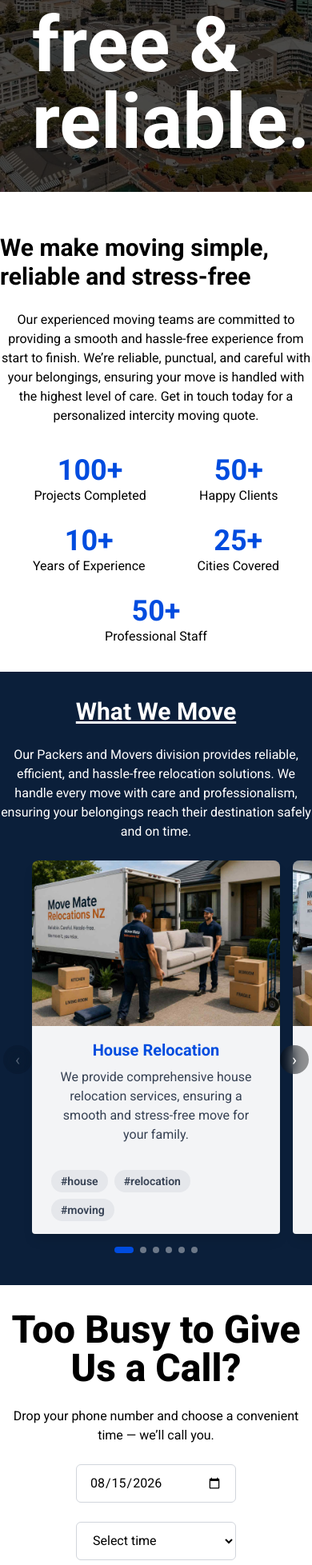
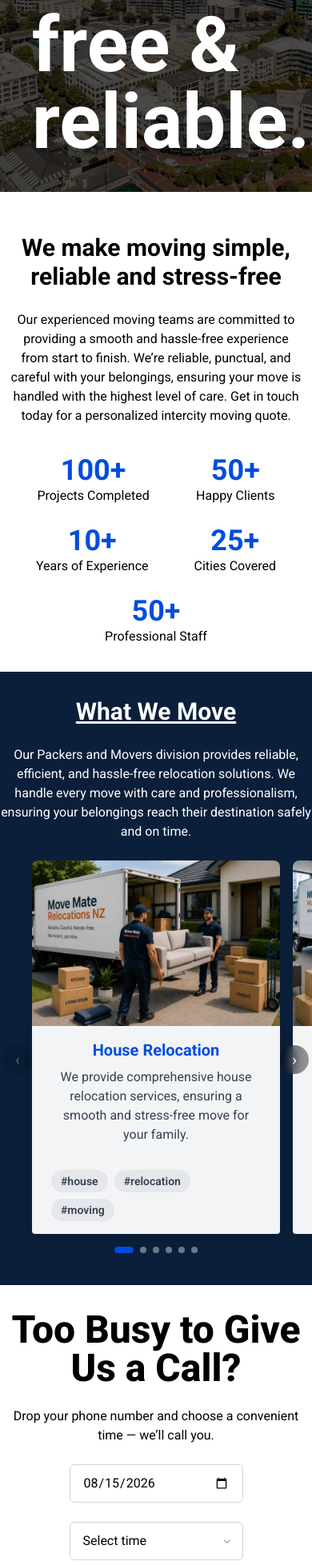
Before and after one commit to Gursimran-Singh-dcsa/move-mate, a Next.js app: page / in a window 390 px wide. Shown: the part 641-2598 px from the top of the page at 80% size. Built offline with nearby package versions, Linux system fonts and the light colour scheme.

Commit message:
Add: changes

```diff
--- a/shared/components/getACallback.tsx
+++ b/shared/components/getACallback.tsx
@@ -24,21 +24,22 @@ export const GetACallback = () => {
           }
         }}
       >
-        <div className="flex flex-wrap items-center justify-center gap-6  max-w-8xl px-2">
+        <div className="flex flex-col items-center justify-center gap-6 max-w-8xl px-2 lg:flex-row lg:flex-wrap">
           <input
             name="date"
             type="date"
             defaultValue={new Date().toLocaleDateString("en-CA")}
             required
             aria-label="Select a date for the callback"
-            className="border h-[3rem] border-gray-300 rounded-md px-4 py-2 w-[200px] focus:outline-none focus:ring-2 focus:ring-primary focus:border-transparent"
+            className="border h-[3rem] border-gray-300 rounded-md px-4 py-2 w-full lg:w-[200px] focus:outline-none focus:ring-2 focus:ring-primary focus:border-transparent"
           />
 
+          <div className="relative w-full lg:w-[200px]">
             <select
               name="timeSlot"
               required
               aria-label="Select a callback time"
-            className="border h-[3rem] border-gray-300 rounded-md px-4 py-2 w-[200px] focus:outline-none focus:ring-2 focus:ring-primary focus:border-transparent"
+              className="appearance-none border h-[3rem] border-gray-300 rounded-md px-4 py-2 w-full focus:outline-none focus:ring-2 focus:ring-primary focus:border-transparent pr-10"
             >
               <option value="">Select time</option>
               <option value="10:00-11:00">10:00 AM - 11:00 AM</option>
@@ -50,6 +51,20 @@ export const GetACallback = () => {
               <option value="16:00-17:00">4:00 PM - 5:00 PM</option>
               <option value="17:00-18:00">5:00 PM - 6:00 PM</option>
             </select>
+            <svg
+              className="pointer-events-none absolute right-3 top-1/2 -translate-y-1/2 h-4 w-4 text-gray-400"
+              xmlns="http://www.w3.org/2000/svg"
+              viewBox="0 0 20 20"
+              fill="currentColor"
+              aria-hidden="true"
+            >
+              <path
+                fillRule="evenodd"
+                d="M5.22 8.22a.75.75 0 0 1 1.06 0L10 11.94l3.72-3.72a.75.75 0 1 1 1.06 1.06l-4.25 4.25a.75.75 0 0 1-1.06 0L5.22 9.28a.75.75 0 0 1 0-1.06Z"
+                clipRule="evenodd"
+              />
+            </svg>
+          </div>
           <input
             name="phoneNumber"
             required
@@ -57,7 +72,7 @@ export const GetACallback = () => {
             placeholder="+64XXXXXXXXX"
             pattern="^(?:02\d{7,9}|\+642\d{7,9})$"
             title="Enter a valid New Zealand phone number"
-            className="border h-[3rem] border-gray-300 rounded-md px-4 py-2 w-[300px] focus:outline-none focus:ring-2 focus:ring-primary focus:border-transparent"
+            className="border h-[3rem] border-gray-300 rounded-md px-4 py-2 w-full lg:w-[300px] focus:outline-none focus:ring-2 focus:ring-primary focus:border-transparent"
             aria-label="Enter your phone number"
             aria-required="true"
             aria-describedby="phone-number-description"
@@ -66,7 +81,7 @@ export const GetACallback = () => {
             type="submit"
             aria-label="Request a call"
             aria-describedby="request-call-description"
-            className="cursor-pointer bg-primary h-[3rem] px-10 text-white font-bold py-2 px-4 rounded hover:bg-primary-dark transition-colors duration-300"
+            className="cursor-pointer bg-primary h-[3rem] px-10 text-white font-bold py-2 rounded w-full lg:w-auto hover:bg-primary-dark transition-colors duration-300"
           >
             Request A Call
           </button>
--- a/shared/components/services.tsx
+++ b/shared/components/services.tsx
@@ -57,13 +57,13 @@ const items = [
 export const Services = () => {
   const [current, setCurrent] = useState(0);
   const scrollRef = useRef<HTMLDivElement>(null);
+  const itemRefs = useRef<(HTMLDivElement | null)[]>([]);
 
   const scrollTo = (index: number) => {
-    const container = scrollRef.current;
-    if (!container) return;
-    container.scrollTo({
-      left: index * container.offsetWidth,
+    itemRefs.current[index]?.scrollIntoView({
       behavior: "smooth",
+      inline: "center",
+      block: "nearest",
     });
     setCurrent(index);
   };
@@ -74,8 +74,18 @@ export const Services = () => {
   const onScroll = () => {
     const container = scrollRef.current;
     if (!container) return;
-    const index = Math.round(container.scrollLeft / container.offsetWidth);
-    setCurrent(index);
+    const center = container.scrollLeft + container.offsetWidth / 2;
+    let closest = 0;
+    let minDist = Infinity;
+    itemRefs.current.forEach((el, i) => {
+      if (!el) return;
+      const dist = Math.abs(el.offsetLeft + el.offsetWidth / 2 - center);
+      if (dist < minDist) {
+        minDist = dist;
+        closest = i;
+      }
+    });
+    setCurrent(closest);
   };
 
   return (
@@ -92,15 +102,21 @@ export const Services = () => {
       </div>
 
       {/* Mobile carousel */}
-      <div className="relative w-full md:hidden">
+      <div className="relative w-full md:hidden scrollbar-hide">
         {/* Native-scrollable track with snap */}
         <div
           ref={scrollRef}
           onScroll={onScroll}
           className="flex overflow-x-auto snap-x snap-mandatory scrollbar-hide items-stretch gap-4 px-10 pb-8"
         >
-          {items.map((item, index) => (
-            <div key={index} className="w-full shrink-0 snap-center">
+          {items.map((item, i) => (
+            <div
+              key={item.imageAlt}
+              ref={(el) => {
+                itemRefs.current[i] = el;
+              }}
+              className="w-full shrink-0 snap-center"
+            >
               <ServicesComponent {...item} />
             </div>
           ))}
@@ -128,9 +144,9 @@ export const Services = () => {
 
         {/* Dots — overlaid at bottom */}
         <div className="absolute bottom-2 left-1/2 -translate-x-1/2 flex gap-2">
-          {items.map((_, i) => (
+          {items.map((item, i) => (
             <button
-              key={i}
+              key={item.imageAlt}
               onClick={() => scrollTo(i)}
               aria-label={`Go to slide ${i + 1}`}
               className={`h-2 rounded-full transition-all ${
@@ -143,8 +159,8 @@ export const Services = () => {
 
       {/* Desktop grid */}
       <div className="hidden w-full gap-6 p-6 md:grid md:grid-cols-3">
-        {items.map((item, index) => (
-          <ServicesComponent key={index} {...item} />
+        {items.map((item) => (
+          <ServicesComponent key={item.imageAlt} {...item} />
         ))}
       </div>
     </div>
--- a/shared/components/statistics.tsx
+++ b/shared/components/statistics.tsx
@@ -1,8 +1,8 @@
 import CountUp from './countUp';
 export const Statistics = () => {
   return (
-    <div className="flex mt-5 flex-col items-center justify-center gap-6 py-8 max-w-8xl">
-      <h2 className="text-3xl font-bold">
+    <div className="flex mt-5 flex-col items-center justify-center gap-6 py-8 px-3 max-w-8xl">
+      <h2 className="text-3xl font-bold text-center">
         We make moving simple, reliable and stress-free
       </h2>
 
```
Lines whose indentation alone changed are shown as unchanged.
